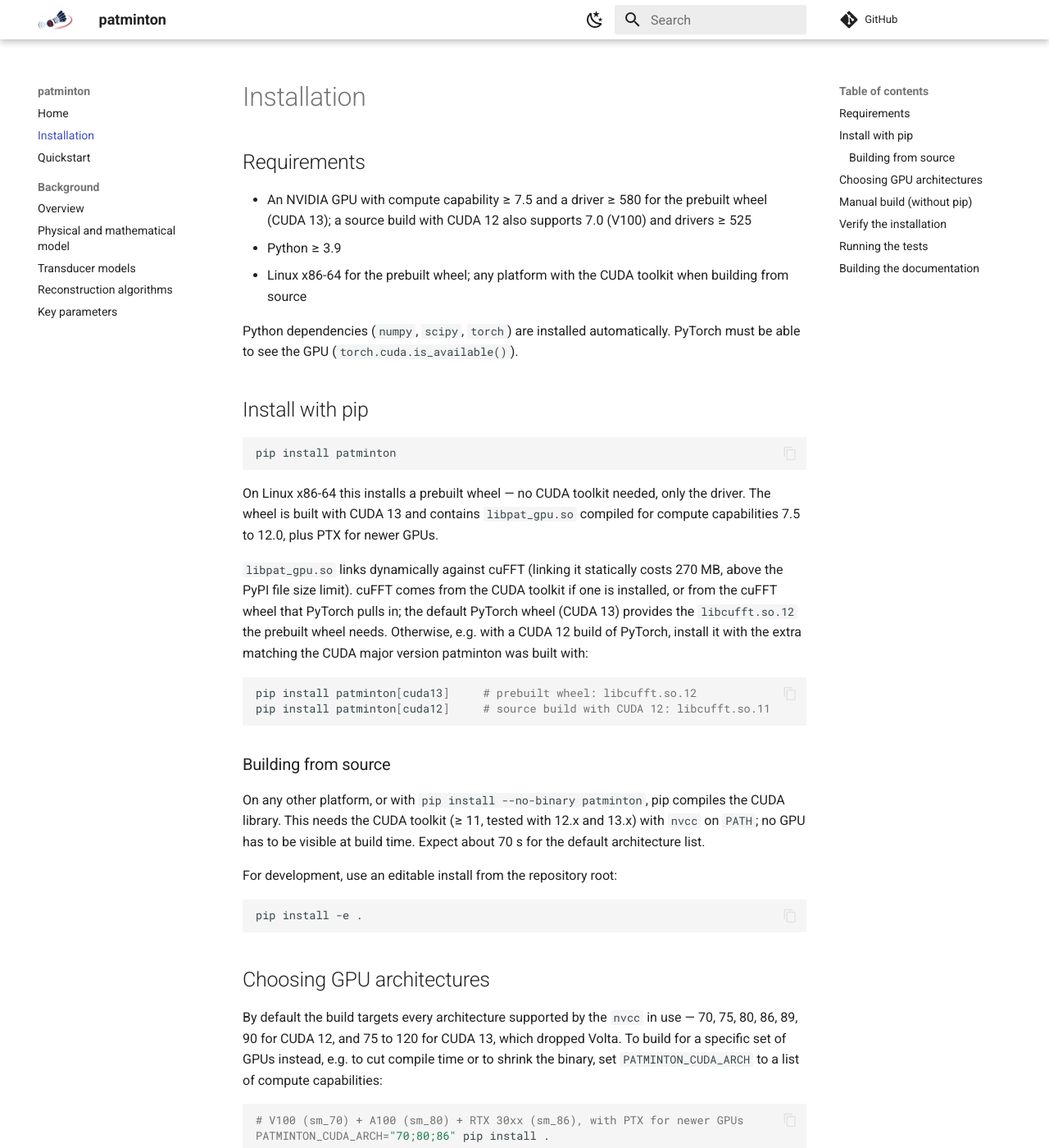
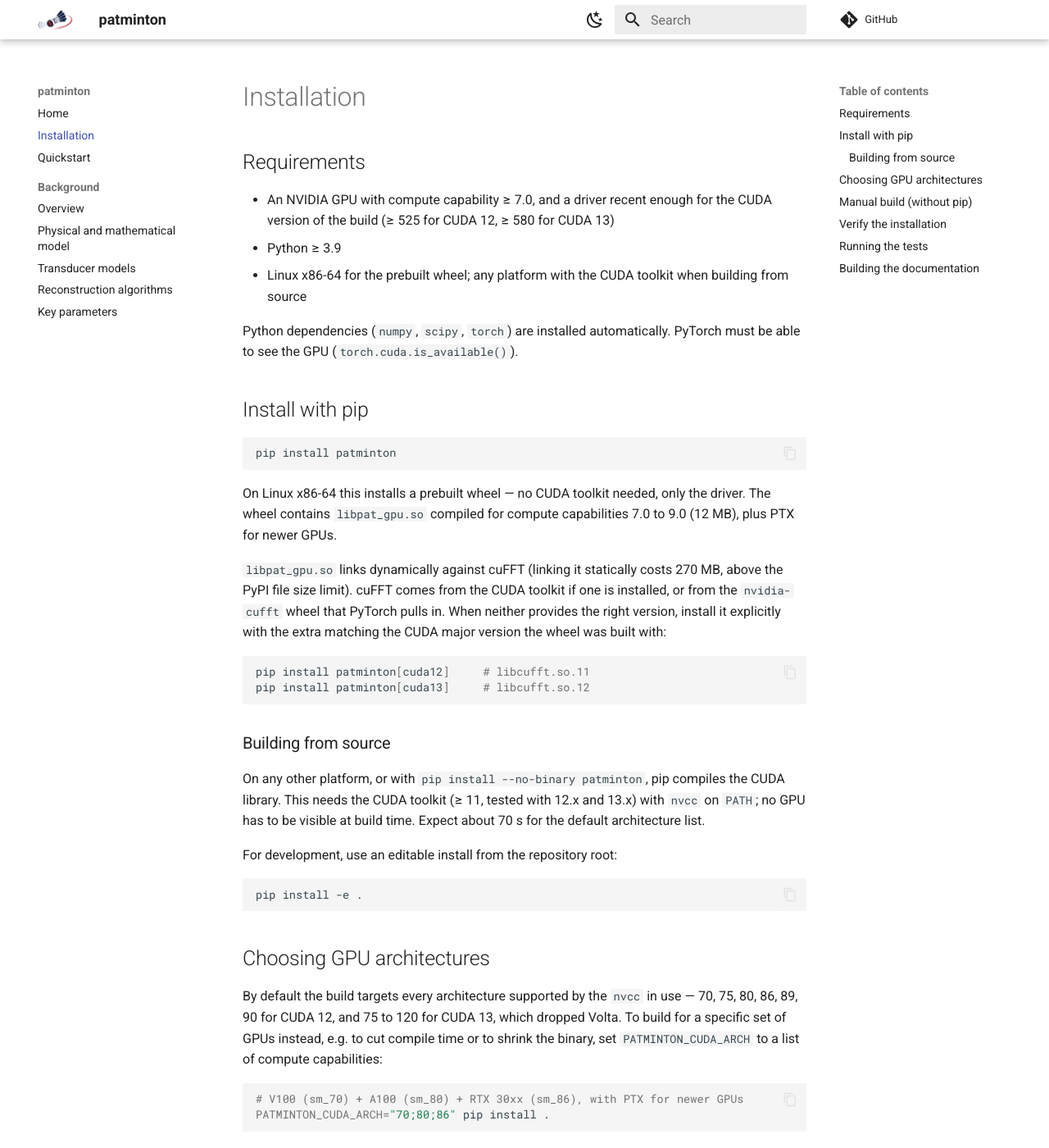
Before and after one commit to dotrungthai2001/patminton, an MkDocs documentation site: the page built from docs/installation.md, in a window 1280 px wide and 1400 px high. Shown: the whole window at 82% size. Built offline with MkDocs 1.6.1 and Material for MkDocs 9.7.7, drawn with Linux system fonts in a browser that asks for light colours; comment, search, counter and statistics services are not loaded.

Commit message:
Revert "Publish the CUDA 13 wheel to PyPI"
This reverts commit 10cae6806b16a78ed06d090f5788619591cecb5c.

````diff
--- a/docs/installation.md
+++ b/docs/installation.md
@@ -2,9 +2,8 @@
 
 ## Requirements
 
-- An NVIDIA GPU with compute capability ≥ 7.5 and a driver ≥ 580 for the
-  prebuilt wheel (CUDA 13); a source build with CUDA 12 also supports 7.0
-  (V100) and drivers ≥ 525
+- An NVIDIA GPU with compute capability ≥ 7.0, and a driver recent enough for
+  the CUDA version of the build (≥ 525 for CUDA 12, ≥ 580 for CUDA 13)
 - Python ≥ 3.9
 - Linux x86-64 for the prebuilt wheel; any platform with the CUDA toolkit
   when building from source
@@ -19,19 +18,18 @@
 ```
 
 On Linux x86-64 this installs a prebuilt wheel — no CUDA toolkit needed, only
-the driver. The wheel is built with CUDA 13 and contains `libpat_gpu.so`
-compiled for compute capabilities 7.5 to 12.0, plus PTX for newer GPUs.
+the driver. The wheel contains `libpat_gpu.so` compiled for compute
+capabilities 7.0 to 9.0 (12 MB), plus PTX for newer GPUs.
 
 `libpat_gpu.so` links dynamically against cuFFT (linking it statically costs
 270 MB, above the PyPI file size limit). cuFFT comes from the CUDA toolkit if
-one is installed, or from the cuFFT wheel that PyTorch pulls in; the default
-PyTorch wheel (CUDA 13) provides the `libcufft.so.12` the prebuilt wheel
-needs. Otherwise, e.g. with a CUDA 12 build of PyTorch, install it with the
-extra matching the CUDA major version patminton was built with:
+one is installed, or from the `nvidia-cufft` wheel that PyTorch pulls in. When
+neither provides the right version, install it explicitly with the extra
+matching the CUDA major version the wheel was built with:
 
 ```bash
-pip install patminton[cuda13]     # prebuilt wheel: libcufft.so.12
-pip install patminton[cuda12]     # source build with CUDA 12: libcufft.so.11
+pip install patminton[cuda12]     # libcufft.so.11
+pip install patminton[cuda13]     # libcufft.so.12
 ```
 
 ### Building from source
````
Also changed, not shown: README.md (+5 -6 lines), 1 other file.
